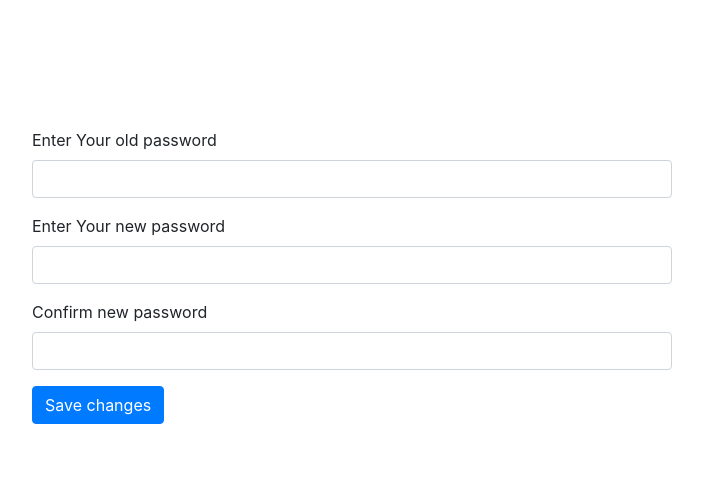
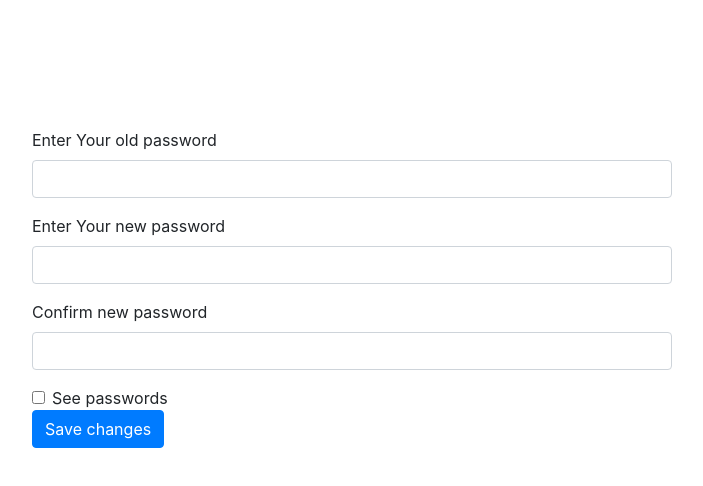
Before and after one commit to artukov/ISA, a React (Create React App) app in the folder front/pharmacy-app/: page /reset-password in a window 1280 px wide. Shown: the top 486 px of the page, without its empty margins (288-991 px from the left). Built offline with nearby package versions, Linux system fonts and the light colour scheme; what google-maps-react would draw is missing.

Commit message:
Adding feature to allow user to see password input while reseting password

```diff
--- a/front/pharmacy-app/src/components/reset-password/ResetPasswordPage.js
+++ b/front/pharmacy-app/src/components/reset-password/ResetPasswordPage.js
@@ -8,6 +8,8 @@ const ResetPasswordPage = () => {
     const [state, dispatch] = useReducer(resetPasswordReducer, {});
 
     const [confirmPassword, setConfirmPassword] = useState('');
+
+    const [showPasswords, setshowPasswords] = useState(false);
 
     useEffect(() => {
         dispatch({type : ''});
@@ -40,22 +42,27 @@ const ResetPasswordPage = () => {
             <Form>
                <Form.Group>
                     <Form.Label>Enter Your old password</Form.Label>
-                    <Form.Control type="password"
+                    <Form.Control type={showPasswords ? "text" : "password"}
                         onChange={(e)=>dispatch({type : SET_OLD_PASSWORD, oldPassword : e.target.value})}
                     ></Form.Control>
                </Form.Group>
                <Form.Group>
                     <Form.Label>Enter Your new password</Form.Label>
-                    <Form.Control type="password"
+                    <Form.Control type={showPasswords ? "text" : "password"}
                         onChange={(e) => dispatch({type : SET_NEW_PASSWORD, newPassword : e.target.value})}
                     ></Form.Control>
                </Form.Group>
                <Form.Group>
                     <Form.Label>Confirm new password</Form.Label>
-                    <Form.Control type="password"
+                    <Form.Control type={showPasswords ? "text" : "password"}
                         onChange={(e) => setConfirmPassword(e.target.value)}
                     ></Form.Control>
                </Form.Group>
+                <Form.Check
+                        type="checkbox"
+                        label = "See passwords"
+                        onClick = {() => setshowPasswords(!showPasswords)}
+                    ></Form.Check>
                 <Button onClick={(e) => handleSubmit(e)}>Save changes</Button>
             </Form>
        </div>
```
Also changed, not shown: 1 other file (tests, documents, lock files or other folders).
